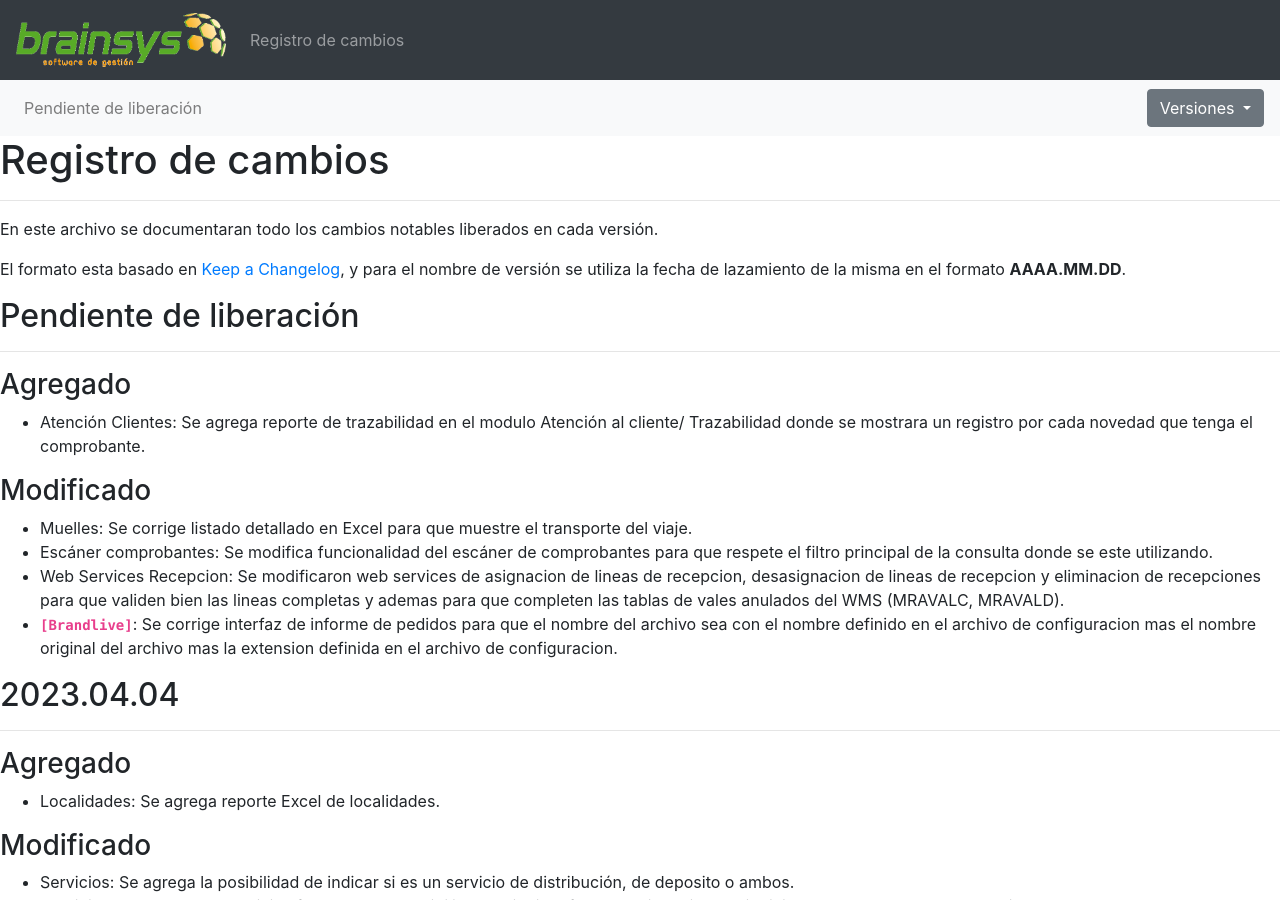
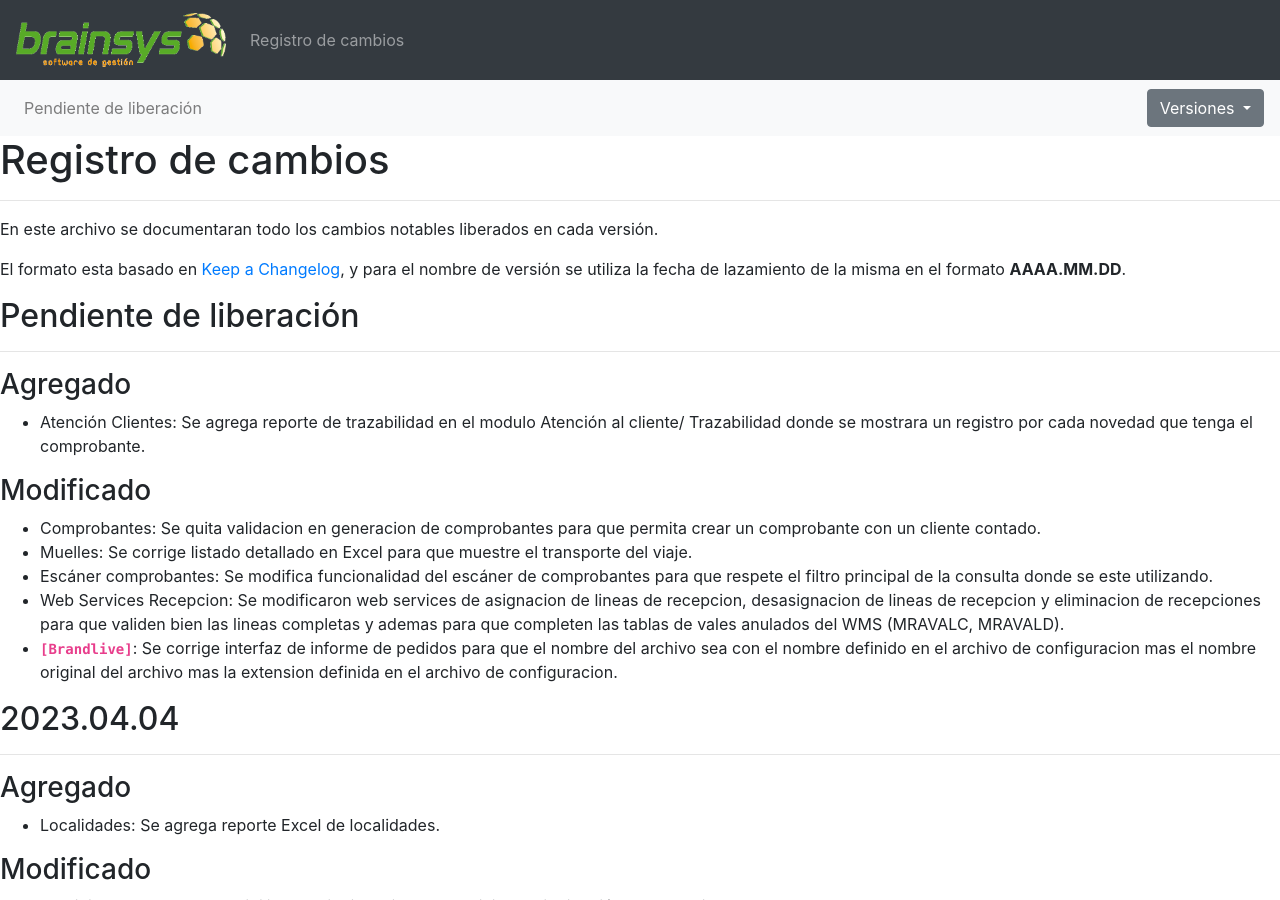
Before and after one commit to brainsys-arsaad/versionado, a Jekyll site: the page built from registro-cambios.markdown, in a window 1280 px wide and 900 px high. Built offline with Jekyll 4.4.1, drawn with Linux system fonts in a browser that asks for light colours.

Commit message:
Update registro-cambios.markdown

```diff
--- a/registro-cambios.markdown
+++ b/registro-cambios.markdown
@@ -94,6 +94,7 @@ El formato esta basado en [Keep a Changelog](https://keepachangelog.com/es-ES/1.
 - Atención Clientes: Se agrega reporte de trazabilidad en el modulo Atención al cliente/ Trazabilidad donde se mostrara un registro por cada novedad que tenga el comprobante.
 
 ### Modificado
+- Comprobantes: Se quita validacion en generacion de comprobantes para que permita crear un comprobante con un cliente contado.
 - Muelles: Se corrige listado detallado en Excel para que muestre el transporte del viaje.
 - Escáner comprobantes: Se modifica funcionalidad del escáner de comprobantes para que respete el filtro principal de la consulta donde se este utilizando.
 - Web Services Recepcion: Se modificaron web services de asignacion de lineas de recepcion, desasignacion de lineas de recepcion y eliminacion de recepciones para que validen bien las lineas completas y ademas para que completen las tablas de vales anulados del WMS (MRAVALC, MRAVALD).
```
